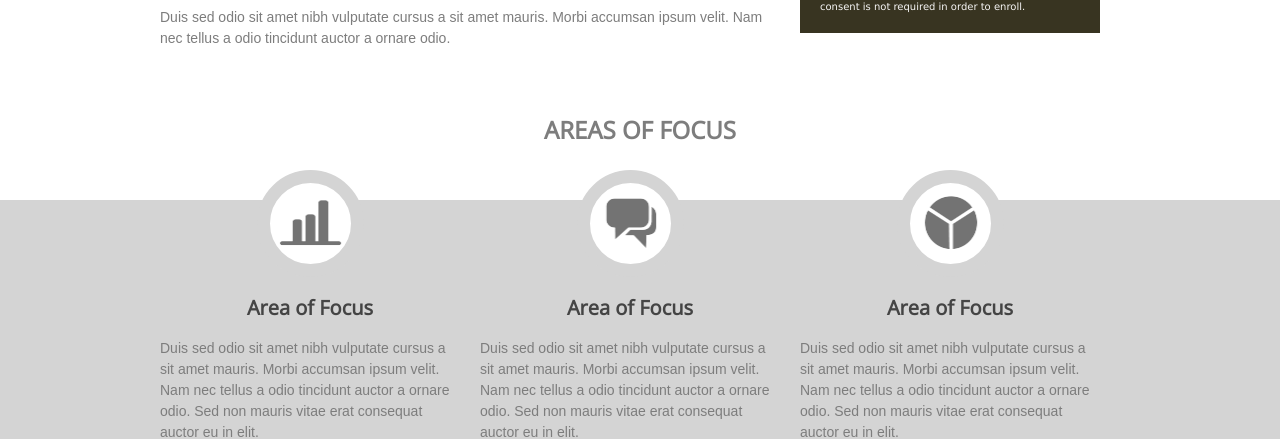
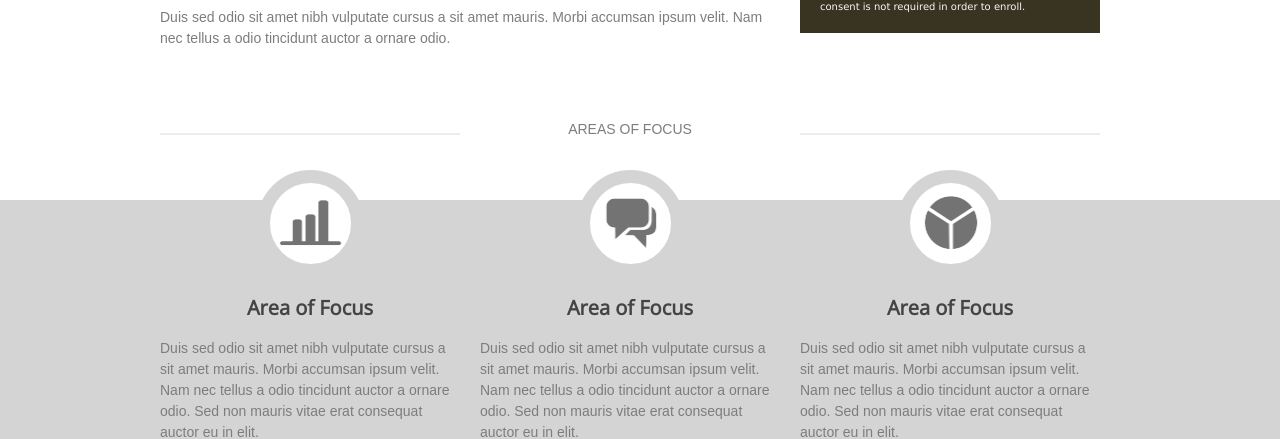
Before and after one commit to brownsusan/fs-landing_page-test, a website: page index.html in a window 1280 px wide. Shown: the part 658-1097 px from the top of the page. Drawn offline with nearby package versions, Linux system fonts and the light colour scheme; a web font is replaced by a local one.

Commit message:
Adds AOF lines

```diff
--- a/css/core/style.css
+++ b/css/core/style.css
@@ -138,12 +138,14 @@ select {
 	padding-bottom: 60px;
 }
 
-.areas-of-focus-heading {
-	font-family: 'Open Sans', sans-serif;
-	font-size: 24px;
-	font-weight: bold;
+.areas-of-focus-heading h2 {
+	font: 24px 'Open Sans', sans-serif bold;
 	text-align: center;
 	text-transform: uppercase;
+}
+
+.areas-of-focus-heading img {
+	margin-top: 1.5%;
 }
 
 .degree-name {
--- a/index.html
+++ b/index.html
@@ -322,7 +322,11 @@
 			</div>
 		</div>
 		<div class="container">
-			<h2 class="areas-of-focus-heading">Areas of Focus</h2>
+			<div class="areas-of-focus-heading row">
+				<img class="column one-third alpha" src="img/aof-line.png" />
+				<h2 class="column one-third ">Areas of Focus</h2>
+				<img class="column one-third omega" src="img/aof-line.png" />
+			</div>
 		</div>
 		<div class="areas-of-focus">
 			<div class="container">
```
Also changed, not shown: img/aof-line.png (added).
